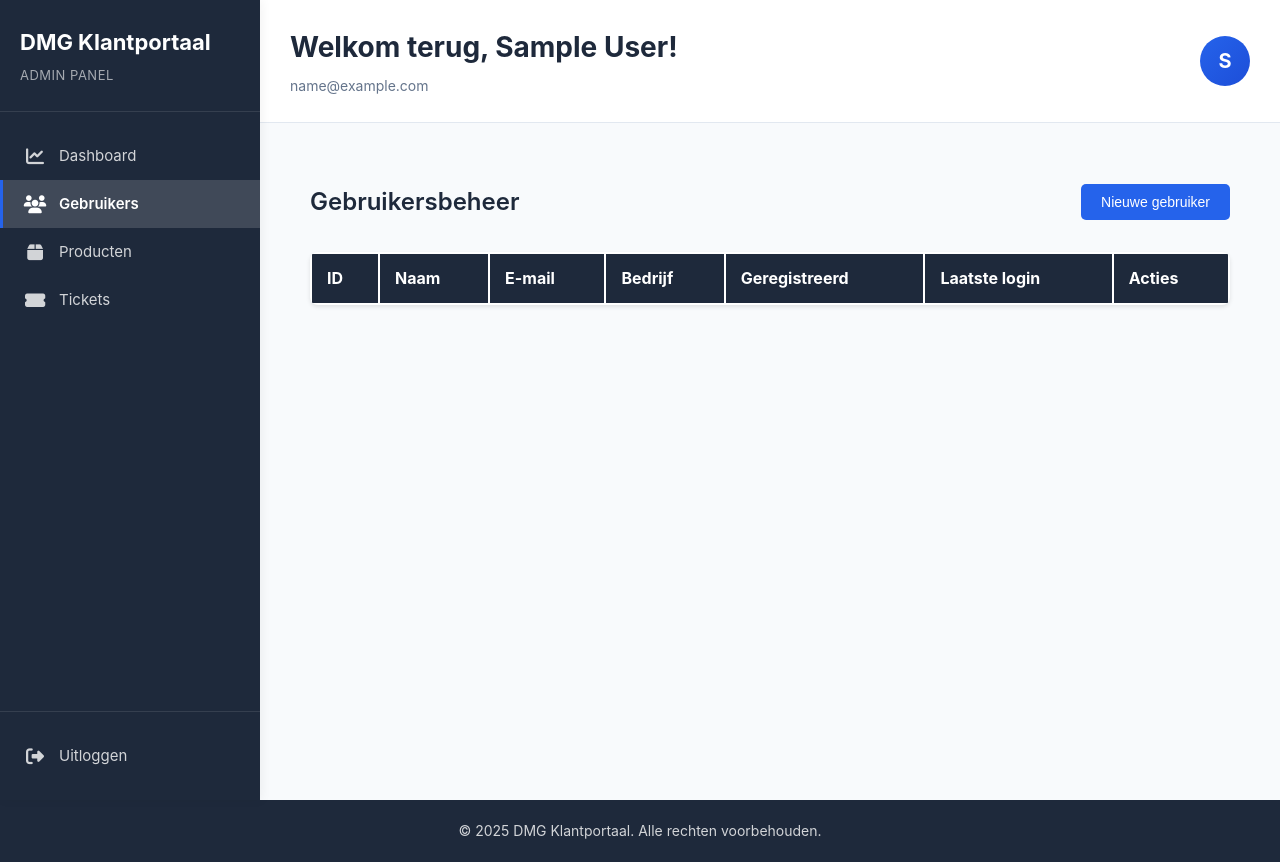
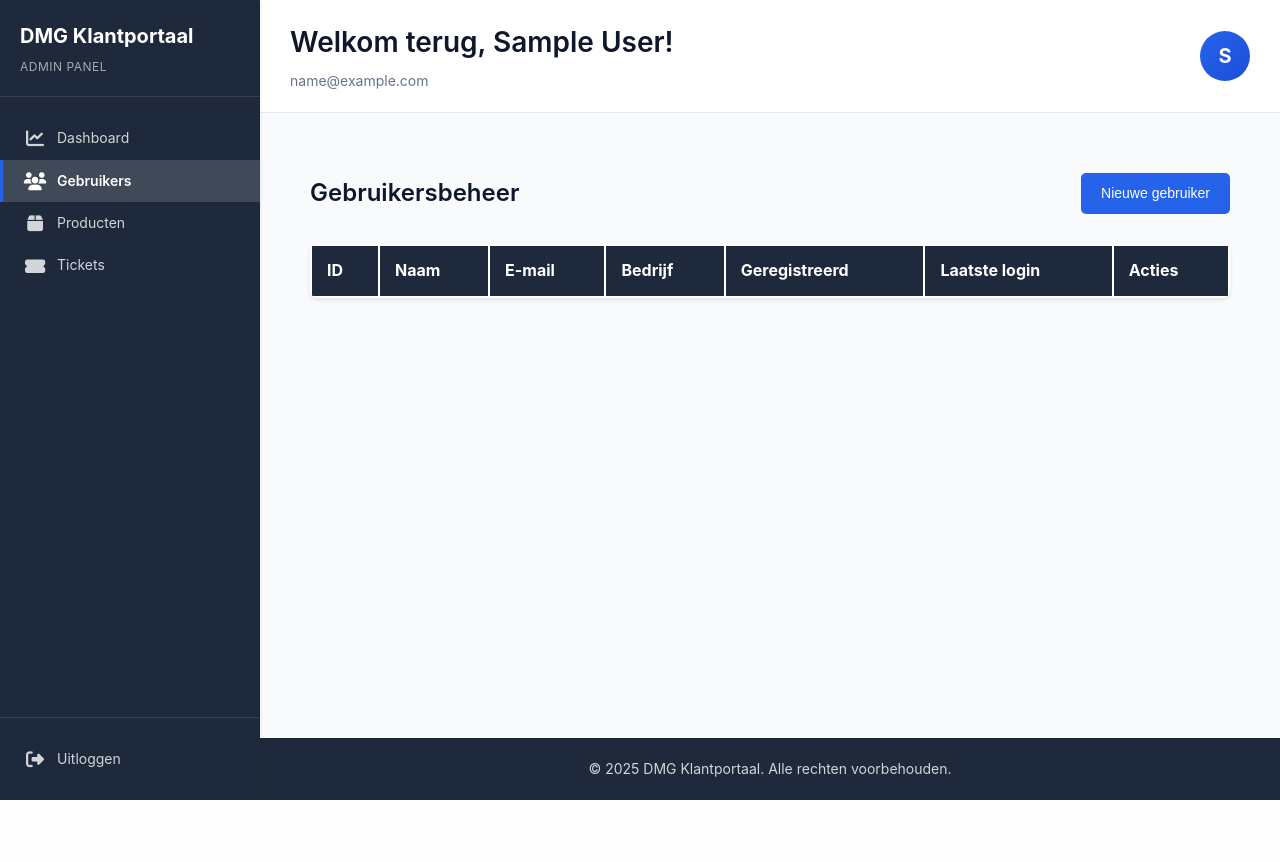
Before and after one commit to jarrin/dmg-klantenportaal, a PHP site: page /admin/users.php in a window 1280 px wide. After the commit the page ends 800 px from the top, so only its background shows below. Run offline with PHP 8.4, Linux system fonts and the light colour scheme; the visitor is signed in with stand-in values (Sample User, id 1); lists and menus that the app fills with data are empty.

Commit message:
Refactor CSS variables for improved maintainability and consistency. Update footer structure for cleaner HTML layout.

```diff
--- a/src/css/style.css
+++ b/src/css/style.css
@@ -6,24 +6,145 @@
 }
 
 :root {
+    /* Primary Colors */
     --primary-color: #2563eb;
+    --primary-hover: #1d4ed8;
+    --primary-light: #dbeafe;
+    --primary-dark: #1e40af;
+
+    /* Secondary Colors */
     --secondary-color: #64748b;
+    --secondary-hover: #475569;
+    --secondary-light: #f1f5f9;
+    --secondary-dark: #334155;
+
+    /* Status Colors */
     --success-color: #10b981;
+    --success-light: #dcfce7;
+    --success-dark: #166534;
     --danger-color: #ef4444;
+    --danger-light: #fee2e2;
+    --danger-dark: #991b1b;
     --warning-color: #f59e0b;
+    --warning-light: #fef3c7;
+    --warning-dark: #92400e;
     --info-color: #3b82f6;
+    --info-light: #dbeafe;
+    --info-dark: #1e40af;
+
+    /* Neutral Colors */
     --dark-color: #1e293b;
     --light-color: #f8fafc;
+    --white: #ffffff;
+    --black: #000000;
+    --gray-50: #f9fafb;
+    --gray-100: #f3f4f6;
+    --gray-200: #e5e7eb;
+    --gray-300: #d1d5db;
+    --gray-400: #9ca3af;
+    --gray-500: #6b7280;
+    --gray-600: #4b5563;
+    --gray-700: #374151;
+    --gray-800: #1f2937;
+    --gray-900: #111827;
+
+    /* Text Colors */
+    --text-color: #334155;
+    --text-light: #64748b;
+    --text-dark: #0f172a;
+    --text-muted: #94a3b8;
+
+    /* Background Colors */
+    --bg-color: #ffffff;
+    --bg-light: #f8fafc;
+    --bg-dark: #1e293b;
+    --bg-overlay: rgba(0, 0, 0, 0.5);
+
+    /* Border Colors */
     --border-color: #e2e8f0;
-    --text-color: #334155;
-    --bg-color: #ffffff;
+    --border-light: #f1f5f9;
+    --border-dark: #cbd5e1;
+
+    /* Sidebar Colors */
+    --sidebar-bg: #ffffff;
+    --sidebar-admin-bg: #1e293b;
+    --sidebar-width: 260px;
+    --sidebar-collapsed-width: 70px;
+
+    /* Typography */
+    --font-family: -apple-system, BlinkMacSystemFont, 'Segoe UI', Roboto, 'Helvetica Neue', Arial, sans-serif;
+    --font-size-xs: 12px;
+    --font-size-sm: 14px;
+    --font-size-base: 16px;
+    --font-size-lg: 18px;
+    --font-size-xl: 20px;
+    --font-size-2xl: 24px;
+    --font-size-3xl: 28px;
+    --font-size-4xl: 32px;
+    --font-weight-normal: 400;
+    --font-weight-medium: 500;
+    --font-weight-semibold: 600;
+    --font-weight-bold: 700;
+    --line-height-tight: 1.25;
+    --line-height-normal: 1.5;
+    --line-height-relaxed: 1.6;
+    --line-height-loose: 2;
+
+    /* Spacing */
+    --spacing-xs: 5px;
+    --spacing-sm: 10px;
+    --spacing-md: 15px;
+    --spacing-lg: 20px;
+    --spacing-xl: 30px;
+    --spacing-2xl: 40px;
+    --spacing-3xl: 50px;
+
+    /* Border Radius */
+    --radius-sm: 5px;
+    --radius-md: 8px;
+    --radius-lg: 10px;
+    --radius-xl: 15px;
+    --radius-full: 50%;
+
+    /* Shadows */
+    --shadow-sm: 0 1px 2px rgba(0, 0, 0, 0.05);
+    --shadow-md: 0 2px 4px rgba(0, 0, 0, 0.1);
+    --shadow-lg: 0 4px 8px rgba(0, 0, 0, 0.15);
+    --shadow-xl: 0 10px 25px rgba(0, 0, 0, 0.2);
+    --shadow-2xl: 0 20px 40px rgba(0, 0, 0, 0.25);
+
+    /* Transitions */
+    --transition-fast: 0.15s ease;
+    --transition-base: 0.3s ease;
+    --transition-slow: 0.5s ease;
+
+    /* Z-index layers */
+    --z-dropdown: 100;
+    --z-sticky: 500;
+    --z-sidebar: 1000;
+    --z-modal: 2000;
+    --z-tooltip: 3000;
+
+    /* Container */
+    --container-max-width: 1400px;
+
+    /* Form Elements */
+    --input-height: 40px;
+    --input-padding: 10px;
+    --input-border-width: 1px;
+
+    /* Button Sizes */
+    --btn-padding-sm: 5px 10px;
+    --btn-padding-md: 10px 20px;
+    --btn-padding-lg: 15px 30px;
 }
 
 body {
-    font-family: -apple-system, BlinkMacSystemFont, 'Segoe UI', Roboto, 'Helvetica Neue', Arial, sans-serif;
-    line-height: 1.6;
+    font-family: var(--font-family);
+    line-height: var(--line-height-relaxed);
     color: var(--text-color);
-    background-color: var(--light-color);
+    background-color: var(--bg-light);
+    font-size: var(--font-size-base);
 }
 
 /* Login Page */
@@ -75,24 +196,24 @@ body {
 
 /* Sidebar */
 .sidebar {
-    width: 260px;
-    background: white;
-    box-shadow: 2px 0 10px rgba(0, 0, 0, 0.05);
+    width: var(--sidebar-width);
+    background: var(--sidebar-bg);
+    box-shadow: var(--shadow-md);
     display: flex;
     flex-direction: column;
     position: fixed;
     height: 100vh;
     overflow-y: auto;
-    z-index: 1000;
+    z-index: var(--z-sidebar);
 }
 
 .sidebar-admin {
-    background: var(--dark-color);
+    background: var(--sidebar-admin-bg);
 }
 
 .sidebar-header {
-    padding: 25px 20px;
-    border-bottom: 1px solid rgba(0, 0, 0, 0.05);
+    padding: var(--spacing-lg) var(--spacing-lg);
+    border-bottom: 1px solid var(--border-light);
 }
 
 .sidebar-admin .sidebar-header {
@@ -100,19 +221,19 @@ body {
 }
 
 .sidebar-logo {
-    font-size: 22px;
-    font-weight: 700;
+    font-size: var(--font-size-xl);
+    font-weight: var(--font-weight-bold);
     color: var(--primary-color);
-    margin-bottom: 5px;
+    margin-bottom: var(--spacing-xs);
 }
 
 .sidebar-admin .sidebar-logo {
-    color: white;
+    color: var(--white);
 }
 
 .sidebar-role {
-    font-size: 13px;
-    color: var(--secondary-color);
+    font-size: var(--font-size-xs);
+    color: var(--text-light);
     text-transform: uppercase;
     letter-spacing: 0.5px;
 }
@@ -123,16 +244,16 @@ body {
 
 .sidebar-nav {
     flex: 1;
-    padding: 20px 0;
+    padding: var(--spacing-lg) 0;
 }
 
 .nav-item {
     display: flex;
     align-items: center;
-    padding: 12px 20px;
+    padding: var(--spacing-sm) var(--spacing-lg);
     color: var(--text-color);
     text-decoration: none;
-    transition: all 0.3s;
+    transition: var(--transition-base);
     border-left: 3px solid transparent;
 }
 
@@ -150,31 +271,31 @@ body {
 }
 
 .nav-item.active {
-    background: var(--light-color);
+    background: var(--bg-light);
     border-left-color: var(--primary-color);
     color: var(--primary-color);
-    font-weight: 600;
+    font-weight: var(--font-weight-semibold);
 }
 
 .sidebar-admin .nav-item.active {
     background: rgba(255, 255, 255, 0.15);
-    color: white;
+    color: var(--white);
 }
 
 .nav-icon {
-    font-size: 18px;
-    margin-right: 12px;
+    font-size: var(--font-size-lg);
+    margin-right: var(--spacing-sm);
     width: 24px;
     text-align: center;
 }
 
 .nav-text {
-    font-size: 15px;
+    font-size: var(--font-size-sm);
 }
 
 .sidebar-footer {
-    padding: 20px 0;
-    border-top: 1px solid rgba(0, 0, 0, 0.05);
+    padding: var(--spacing-lg) 0;
+    border-top: 1px solid var(--border-light);
 }
 
 .sidebar-admin .sidebar-footer {
@@ -209,13 +330,13 @@ body {
 
 /* Welcome Header */
 .welcome-header {
-    background: white;
+    background: var(--white);
     border-bottom: 1px solid var(--border-color);
-    padding: 25px 30px;
+    padding: var(--spacing-lg) var(--spacing-xl);
     display: flex;
     justify-content: space-between;
     align-items: center;
-    box-shadow: 0 2px 4px rgba(0, 0, 0, 0.05);
+    box-shadow: var(--shadow-sm);
 }
 
 .welcome-info {
@@ -223,60 +344,61 @@ body {
 }
 
 .welcome-title {
-    font-size: 28px;
-    color: var(--dark-color);
-    margin-bottom: 5px;
+    font-size: var(--font-size-3xl);
+    color: var(--text-dark);
+    margin-bottom: var(--spacing-xs);
+    font-weight: var(--font-weight-semibold);
 }
 
 .welcome-subtitle {
-    font-size: 14px;
-    color: var(--secondary-color);
+    font-size: var(--font-size-sm);
+    color: var(--text-light);
 }
 
 .header-actions {
     display: flex;
     align-items: center;
-    gap: 15px;
+    gap: var(--spacing-md);
 }
 
 .user-avatar {
     width: 50px;
     height: 50px;
-    border-radius: 50%;
-    background: linear-gradient(135deg, var(--primary-color), #1d4ed8);
-    color: white;
+    border-radius: var(--radius-full);
+    background: linear-gradient(135deg, var(--primary-color), var(--primary-hover));
+    color: var(--white);
     display: flex;
     align-items: center;
     justify-content: center;
-    font-size: 20px;
-    font-weight: 700;
+    font-size: var(--font-size-xl);
+    font-weight: var(--font-weight-bold);
 }
 
 /* Page Content */
 .page-content {
     flex: 1;
-    padding: 30px;
-    background: var(--light-color);
+    padding: var(--spacing-xl);
+    background: var(--bg-light);
 }
 
 /* Old Header Styles (kept for compatibility) */
 .main-header {
-    background: white;
-    box-shadow: 0 2px 4px rgba(0, 0, 0, 0.1);
+    background: var(--white);
+    box-shadow: var(--shadow-md);
     position: sticky;
     top: 0;
-    z-index: 1000;
+    z-index: var(--z-sticky);
 }
 
 .admin-header {
-    background: var(--dark-color);
-    color: white;
+    background: var(--bg-dark);
+    color: var(--white);
 }
 
 .header-content {
-    max-width: 1400px;
+    max-width: var(--container-max-width);
     margin: 0 auto;
-    padding: 15px 20px;
+    padding: var(--spacing-md) var(--spacing-lg);
     display: flex;
     justify-content: space-between;
     align-items: center;
@@ -339,67 +461,107 @@ body {
     display: flex;
     justify-content: space-between;
     align-items: center;
-    margin-bottom: 30px;
+    margin-bottom: var(--spacing-xl);
 }
 
 .page-header h1 {
-    font-size: 24px;
-    color: var(--dark-color);
-    font-weight: 600;
+    font-size: var(--font-size-2xl);
+    color: var(--text-dark);
+    font-weight: var(--font-weight-semibold);
 }
 
 /* Buttons */
 .btn {
     display: inline-block;
-    padding: 10px 20px;
+    padding: var(--btn-padding-md);
     border: none;
-    border-radius: 5px;
+    border-radius: var(--radius-sm);
     cursor: pointer;
-    font-size: 14px;
-    font-weight: 500;
+    font-size: var(--font-size-sm);
+    font-weight: var(--font-weight-medium);
     text-decoration: none;
-    transition: all 0.3s;
+    transition: var(--transition-base);
+    line-height: var(--line-height-normal);
 }
 
 .btn-primary {
     background: var(--primary-color);
-    color: white;
+    color: var(--white) !important;
 }
 
 .btn-primary:hover {
-    background: #1d4ed8;
+    background: var(--primary-hover);
+    color: var(--white) !important;
 }
 
 .btn-secondary {
     background: var(--secondary-color);
-    color: white;
+    color: var(--white) !important;
 }
 
 .btn-secondary:hover {
-    background: #475569;
+    background: var(--secondary-hover);
+    color: var(--white) !important;
 }
 
 .btn-danger {
     background: var(--danger-color);
-    color: white;
+    color: var(--white) !important;
 }
 
 .btn-danger:hover {
-    background: #dc2626;
+    background: var(--danger-dark);
+    color: var(--white) !important;
+}
+
+.btn-success {
+    background: var(--success-color);
+    color: var(--white) !important;
+}
+
+.btn-success:hover {
+    background: var(--success-dark);
+    color: var(--white) !important;
+}
+
+.btn-warning {
+    background: var(--warning-color);
+    color: var(--white) !important;
+}
+
+.btn-warning:hover {
+    background: var(--warning-dark);
+    color: var(--white) !important;
+}
+
+.btn-info {
+    background: var(--info-color);
+    color: var(--white) !important;
+}
+
+.btn-info:hover {
+    background: var(--info-dark);
+    color: var(--white) !important;
 }
 
 .btn-logout {
     background: transparent;
     border: 1px solid var(--border-color);
+    color: var(--text-color);
 }
 
 .btn-logout:hover {
-    background: var(--light-color);
+    background: var(--bg-light);
 }
 
 .btn-sm {
-    padding: 5px 10px;
-    font-size: 12px;
+    padding: var(--btn-padding-sm);
+    font-size: var(--font-size-xs);
+}
+
+.btn-lg {
+    padding: var(--btn-padding-lg);
+    font-size: var(--font-size-base);
 }
 
 .btn-block {
--- a/src/includes/footer.php
+++ b/src/includes/footer.php
@@ -1,11 +1,11 @@
+
             </div> <!-- .page-content -->
+                            <footer class="main-footer">
+                    <div class="footer-content">
+                        <p>&copy; <?php echo date('Y'); ?> <?php echo APP_NAME; ?>. Alle rechten voorbehouden.</p>
+                    </div>
+                </footer>
         </div> <!-- .main-content -->
     </div> <!-- .layout-wrapper -->
-
-    <footer class="main-footer">
-        <div class="footer-content">
-            <p>&copy; <?php echo date('Y'); ?> <?php echo APP_NAME; ?>. Alle rechten voorbehouden.</p>
-        </div>
-    </footer>
 </body>
 </html>
```
Also changed, not shown: other parts of src/css/style.css (+20 -20 lines).
